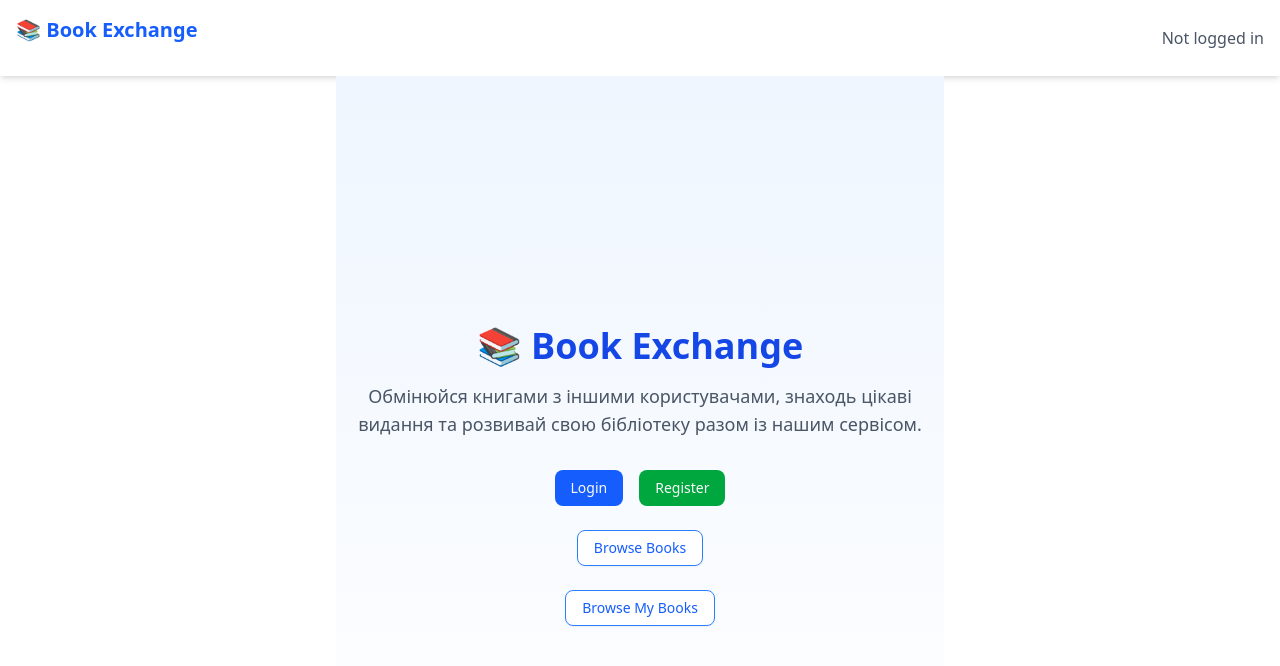
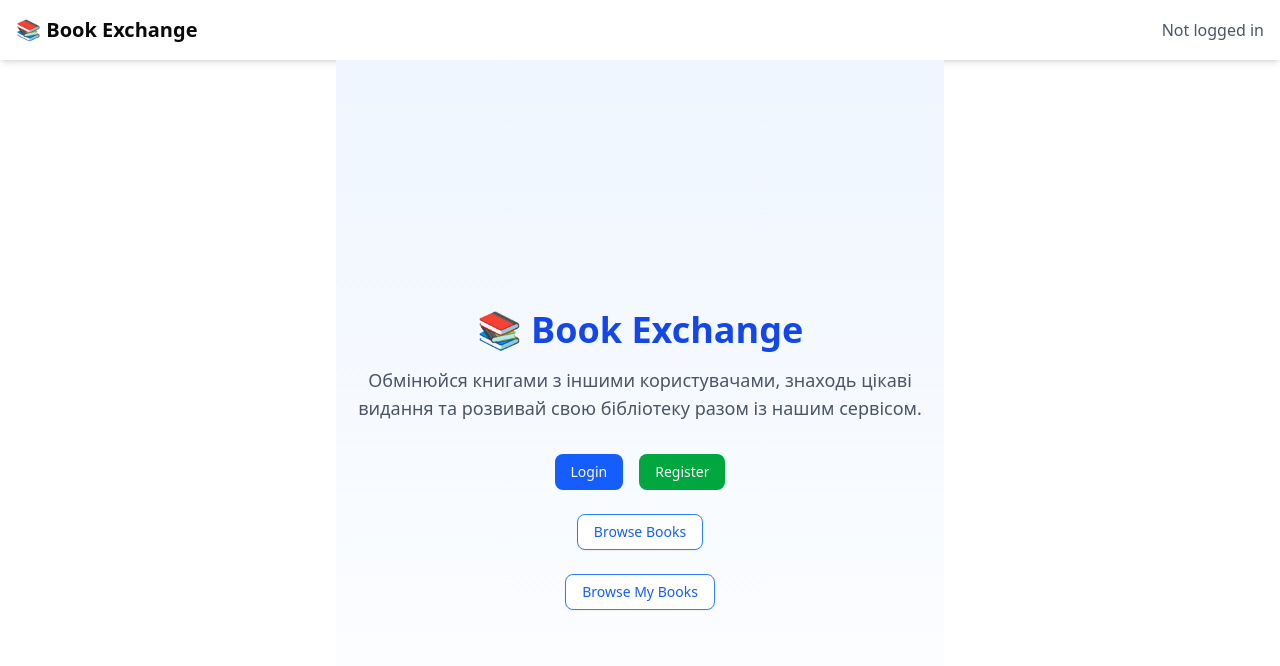
Before and after one commit to UgrynBohdan/Insiders-Test, a React (Vite) app in the folder frontend/: page / in a window 1280 px wide. Shown: the top 666 px of the page. Built offline with nearby package versions, Linux system fonts and the light colour scheme.

Commit message:
refactor: Add Link on user name

```diff
--- a/frontend/src/components/Header.tsx
+++ b/frontend/src/components/Header.tsx
@@ -7,16 +7,18 @@ export default function Header() {
 
     return (
       <header className="w-full flex justify-between items-center p-4 shadow-md bg-white">
-          <Link to='/' className="text-blue-600 hover:underline mb-4 block">
+          <Link to='/'>
               <h1 className="text-xl font-bold">📚 Book Exchange</h1>
           </Link>
           <div>
               {user ? (
                   <div className="flex items-center gap-3">
-                      <span className="font-medium">Hi, {user.name} 👋</span>
-                      <Button variant="outline" onClick={logout}>
-                          Logout
-                      </Button>
+                    <Link to="/me/books">
+                        <span className="font-medium">Hi, {user.name} 👋</span>
+                    </Link>
+                    <Button variant="outline" onClick={logout}>
+                        Logout
+                    </Button>
                   </div>
               ) : (
                   <span className="text-gray-600">Not logged in</span>
```
